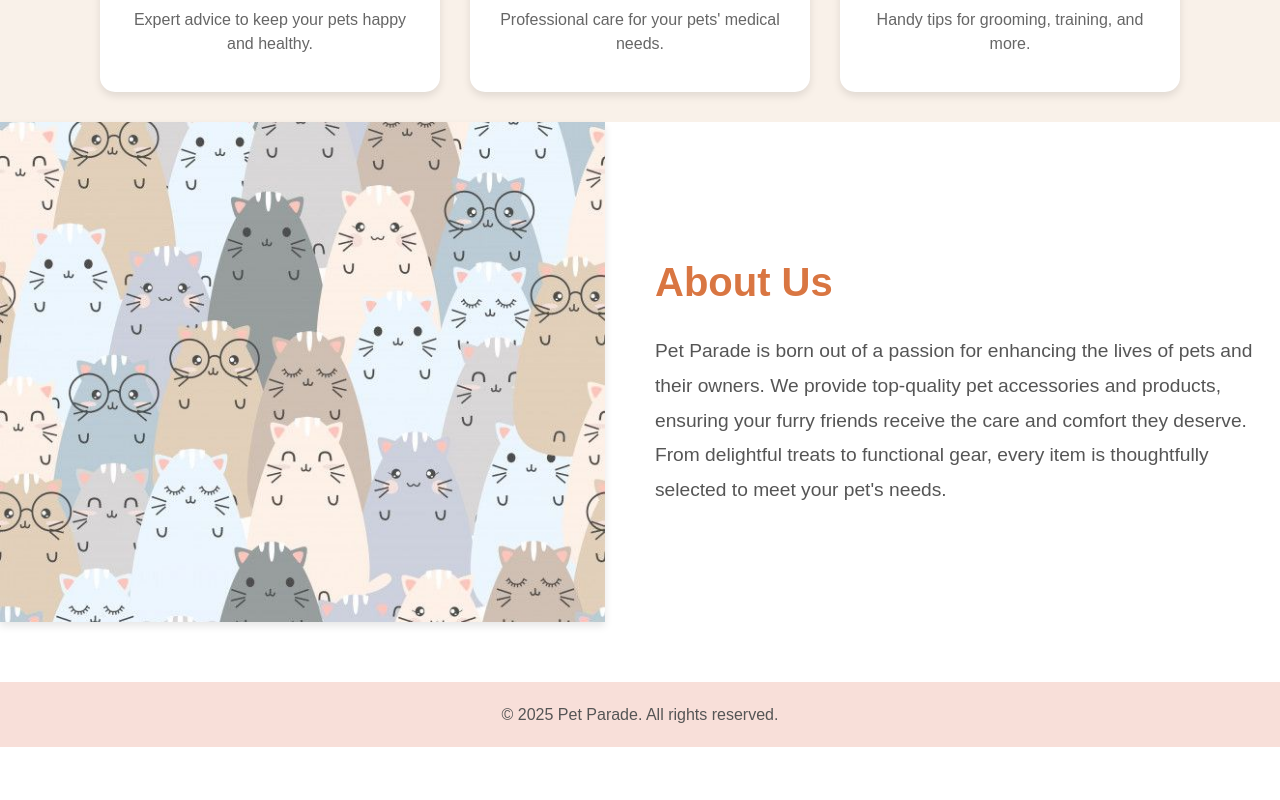
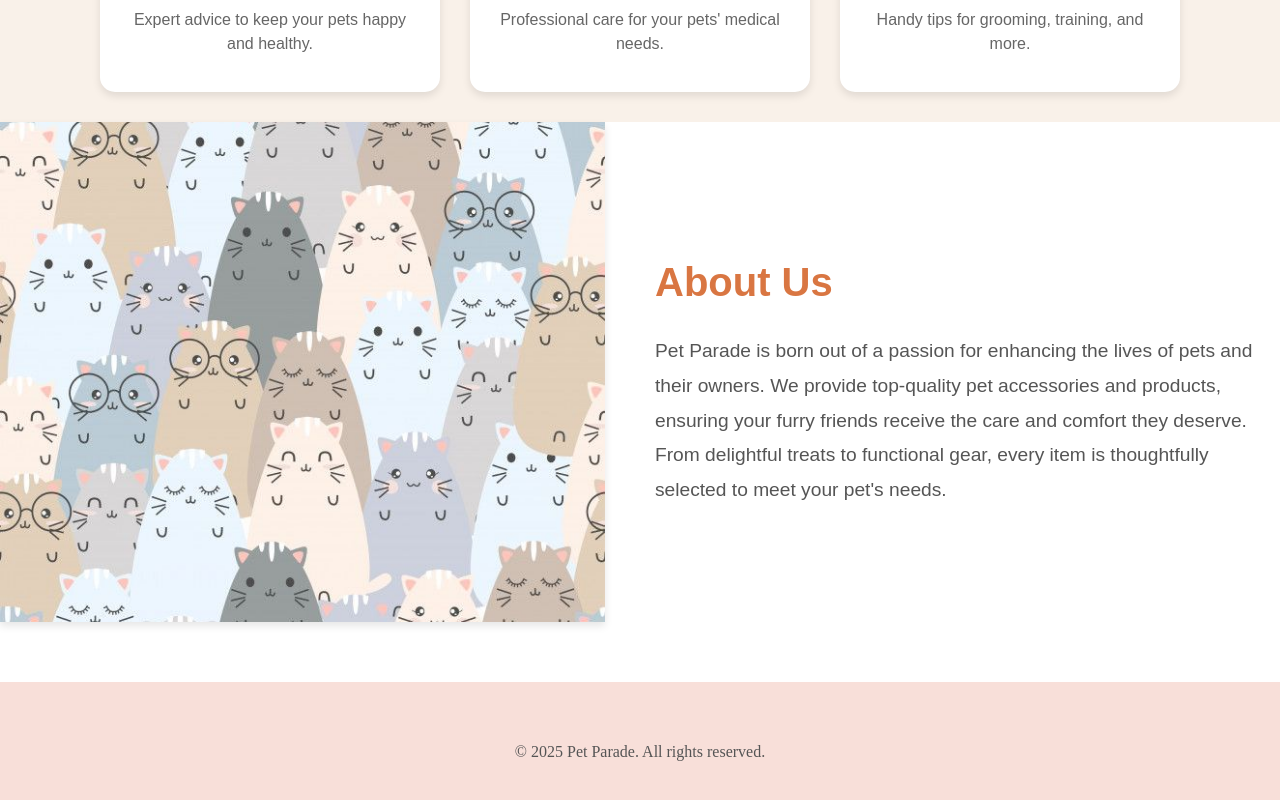
Before and after one commit to uruha8Rushia/petparade, a React (Create React App) app: page /about in a window 1280 px wide. Shown: the part 1237-2037 px from the top of the page. Before the commit the page ends 1984 px from the top, so only its background shows below. Built offline with nearby package versions, Linux system fonts and the light colour scheme.

Commit message:
add footer into component

```diff
--- a/src/App.js
+++ b/src/App.js
@@ -9,6 +9,7 @@
 import PaymentFAQ from "./pages/FAQ_category/PaymentFAQ";
 import DeliveryFAQ from "./pages/FAQ_category/DeliveryFAQ";
 import ReturnsFAQ from "./pages/FAQ_category/ReturnsFAQ";
+import Footer from "./component/Footer";
 
 
 function App() {
@@ -35,6 +36,7 @@
         <Route path="/returns-faq" element={<ReturnsFAQ />} />
 
       </Routes>
+      <Footer />
     </Router>
   );
 }
--- /dev/null
+++ b/src/component/Footer.css
@@ -0,0 +1,17 @@
+/* Footer.css */
+.about-footer {
+    display: flex; /* Enable flexbox */
+    justify-content: center; /* Center horizontally */
+    align-items: center; /* Center vertically */
+    background-color: #f8dfd9;
+    padding: 20px;
+    text-align: center;
+    margin-top: 60px;
+    height: 100px; /* Ensure some height for proper centering */
+}
+
+.about-footer p {
+    color: #555;
+    font-size: 1rem;
+    margin: 0;
+}
--- /dev/null
+++ b/src/component/Footer.js
@@ -0,0 +1,12 @@
+import React from 'react';
+import './Footer.css'; // Import the CSS file for styling
+
+const Footer = () => {
+  return (
+    <footer className="about-footer">
+      <p>&copy; 2025 Pet Parade. All rights reserved.</p>
+    </footer>
+  );
+};
+
+export default Footer;
--- a/src/pages/About.css
+++ b/src/pages/About.css
@@ -158,17 +158,3 @@
     color: #555;
     line-height: 1.8;
 }
-
-/* Footer Section */
-.about-footer {
-    background-color: #f8dfd9;
-    padding: 20px;
-    text-align: center;
-    margin-top: 60px;
-}
-
-.about-footer p {
-    color: #555;
-    font-size: 1rem;
-    margin: 0;
-}
--- a/src/pages/About.js
+++ b/src/pages/About.js
@@ -66,9 +66,6 @@
         </section>
       </main>
 
-      <footer className="about-footer">
-        <p>&copy; 2025 Pet Parade. All rights reserved.</p>
-      </footer>
     </div>
   );
 };
```
